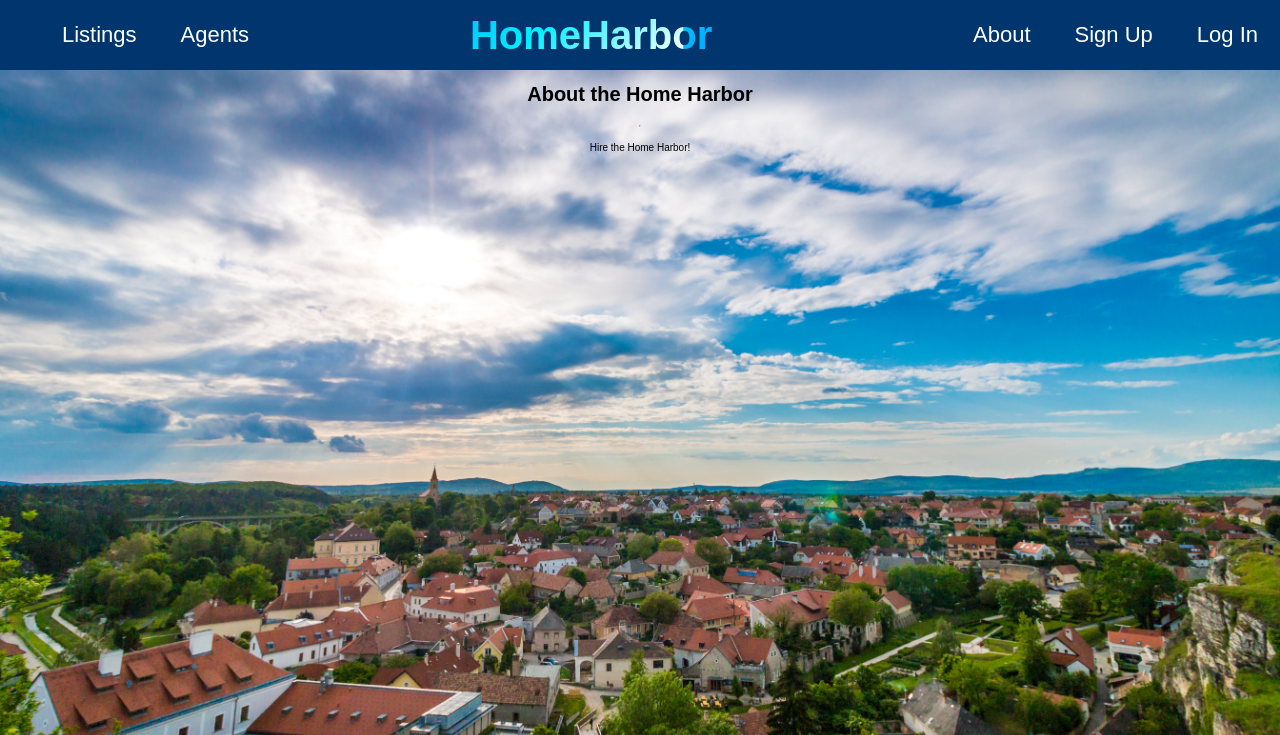
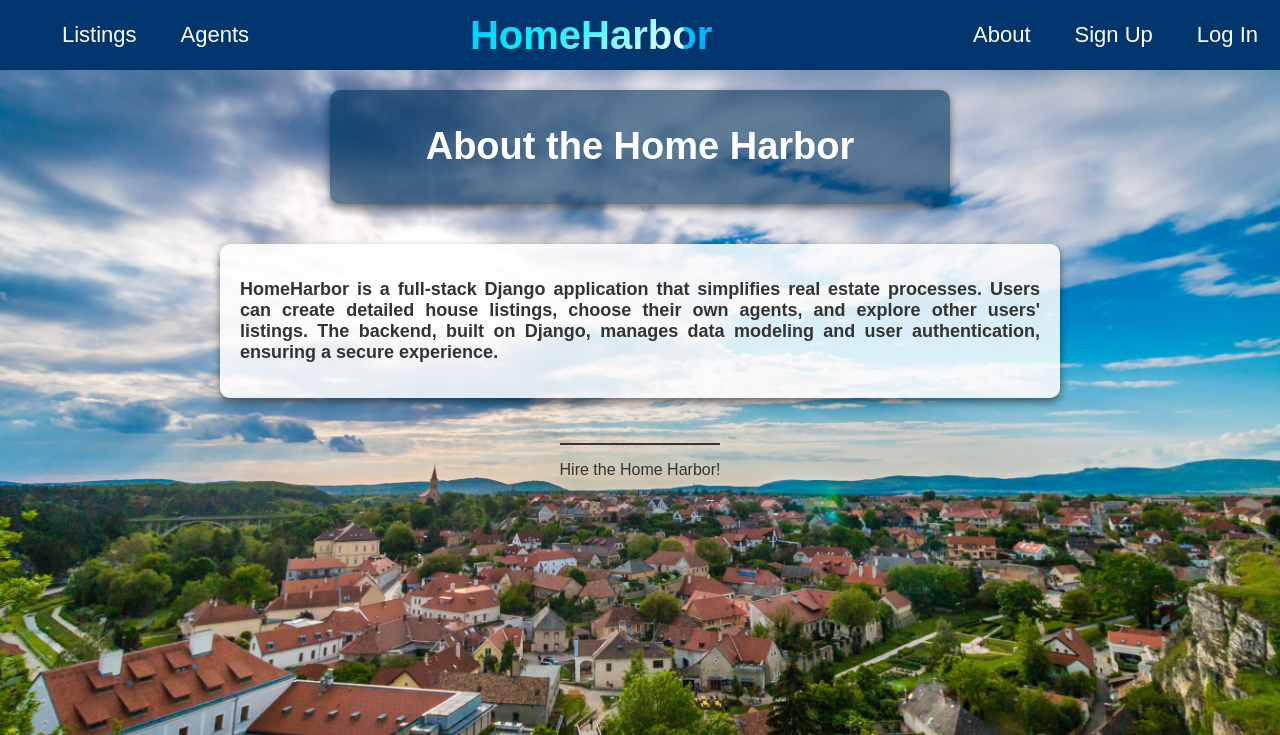
Before and after one commit to therealgman2016/HomeHarbor, a Django app: page /about/ in a window 1280 px wide; the page is wider, and only the part inside the window is pictured. Shown: the top 735 px of that part. Run offline with Django 4.2, Linux system fonts and the light colour scheme.

Commit message:
about css

```diff
--- a/main_app/static/css/styles.css
+++ b/main_app/static/css/styles.css
@@ -672,3 +672,58 @@ main {
 .create-agent-div>a:hover {
   background-color: darkblue;
 }
+
+/* About Show Page */
+
+.about-title {
+  color: white;
+  font-size: 4rem;
+  padding: 1rem;
+  background-color: rgba(0, 50, 93, 0.6);
+  border-radius: 1rem;
+  box-shadow: 0 4px 8px rgba(0, 0, 0, 0.5);
+  width: 60rem;
+  text-align: center;
+  margin-top: 20px;
+  margin-bottom: 20px;
+}
+
+.about-title h1 {
+  font-size: 38px;
+  color: #fff;
+}
+
+.about-container {
+  max-width: 800px;
+  margin: 0 auto;
+  padding: 20px;
+  text-align: justify;
+  background-color: rgba(255, 255, 255, 0.85);
+  box-shadow: 0 4px 8px rgba(0, 0, 0, 0.5);
+  border-radius: 1rem;
+  margin-top: 20px;
+}
+
+.about-container h2 {
+  font-size:18px;
+  color: #333;
+}
+
+.about-footer {
+  text-align: center;
+  margin-top: 40px;
+}
+
+.about-footer hr {
+  border: 1px solid #333;
+}
+
+.about-footer p {
+  font-size: 16px;
+  color: #333;
+}
+
+.about-footer footer {
+  font-size: 14px;
+  color: #777;
+}
--- a/main_app/templates/about.html
+++ b/main_app/templates/about.html
@@ -1,9 +1,18 @@
 {% extends 'base.html' %}
 {% block content %}
 
+<div class="about-title">
 <h1>About the Home Harbor</h1>
+</div>
+
+<div class="about-container">
+<h2>HomeHarbor is a full-stack Django application that simplifies real estate processes. Users can create detailed house listings, choose their own agents, and explore other users' listings. The backend, built on Django, manages data modeling and user authentication, ensuring a secure experience.
+</h2>
+</div>
+
+<div class="about-footer">
 <hr>
 <p>Hire the Home Harbor!</p>
 <footer>All Rights Reserved, &copy; 2022 Home Harbor</footer>
-
+</div>
 {% endblock %}
```
Also changed, not shown: README.md.
